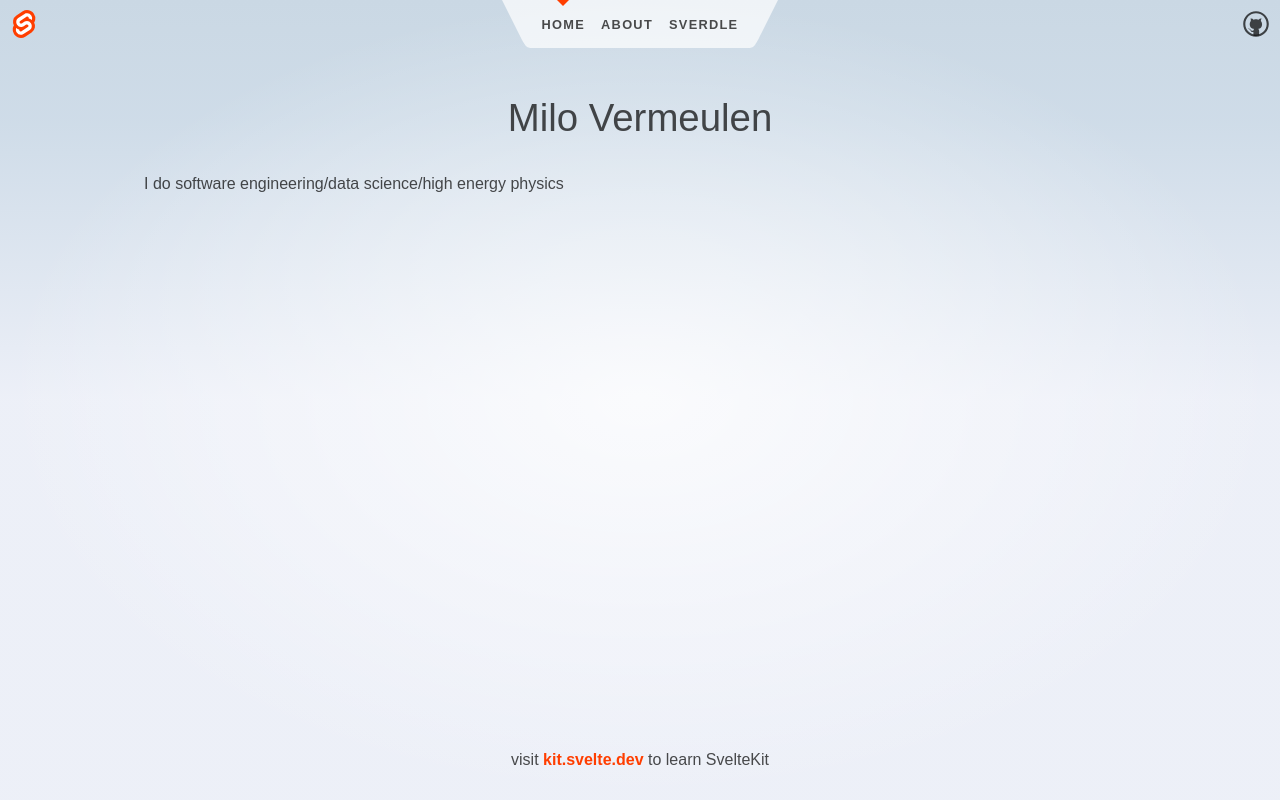
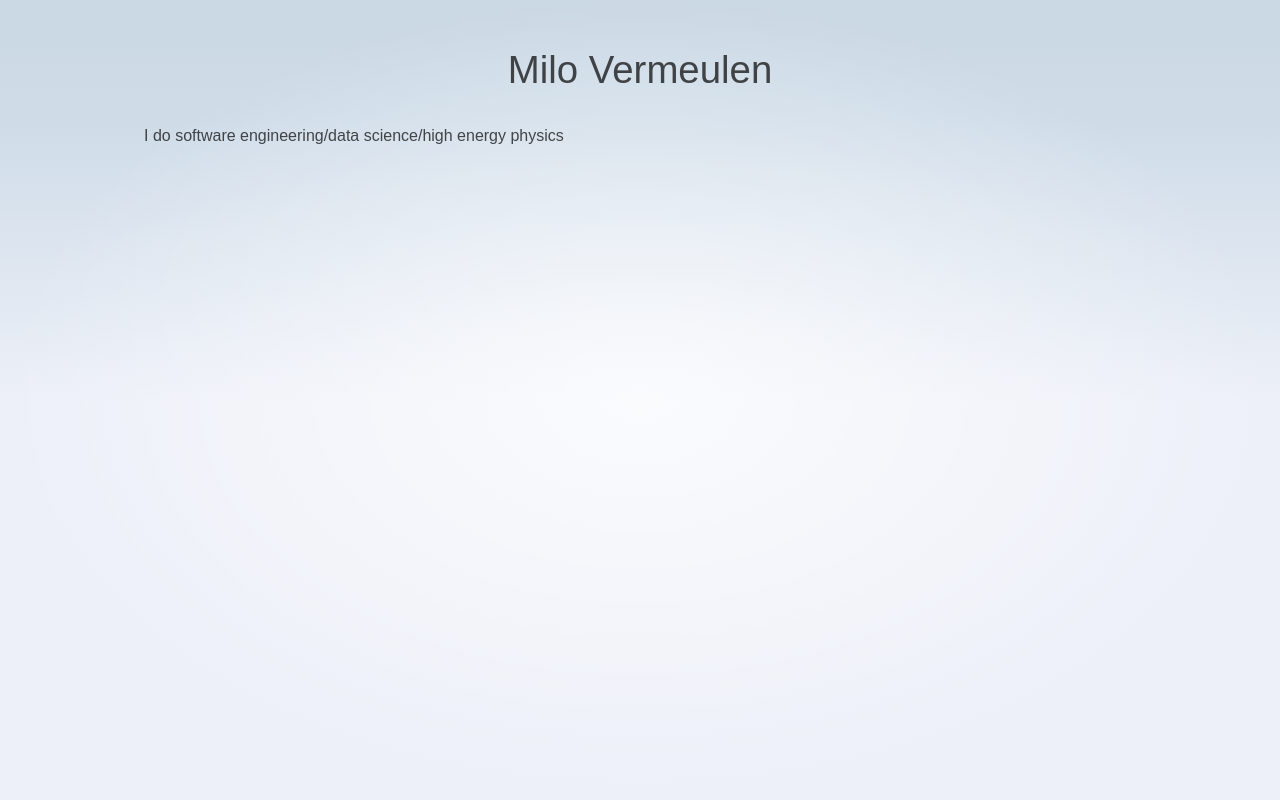
Before and after one commit to mivermeu/milovermeulen.com, a SvelteKit app: page / in a window 1280 px wide. Built offline with nearby package versions, Linux system fonts and the light colour scheme.

Commit message:
Remove header and footer for now

```diff
--- a/src/routes/+layout.svelte
+++ b/src/routes/+layout.svelte
@@ -1,18 +1,11 @@
 <script>
-    import Header from './Header.svelte';
     import './styles.css';
 </script>
 
 <div class="app">
-    <Header />
-
     <main>
         <slot />
     </main>
-
-    <footer>
-        <p>visit <a href="https://kit.svelte.dev">kit.svelte.dev</a> to learn SvelteKit</p>
-    </footer>
 </div>
 
 <style>
@@ -32,22 +25,4 @@
         margin: 0 auto;
         box-sizing: border-box;
     }
-
-    footer {
-        display: flex;
-        flex-direction: column;
-        justify-content: center;
-        align-items: center;
-        padding: 12px;
-    }
-
-    footer a {
-        font-weight: bold;
-    }
-
-    @media (min-width: 480px) {
-        footer {
-            padding: 12px 0;
-        }
-    }
 </style>
```
